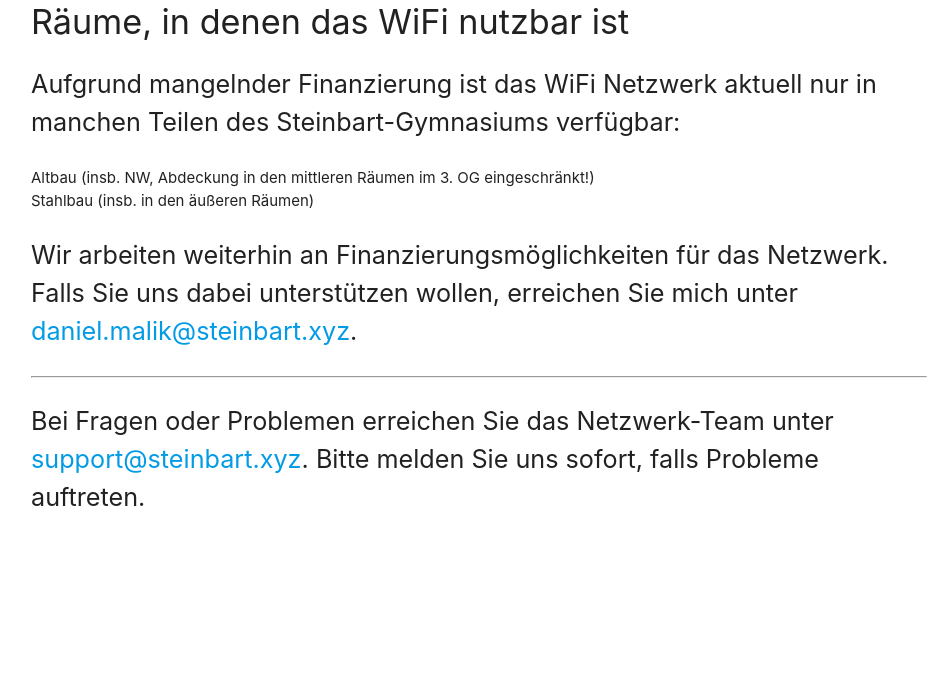
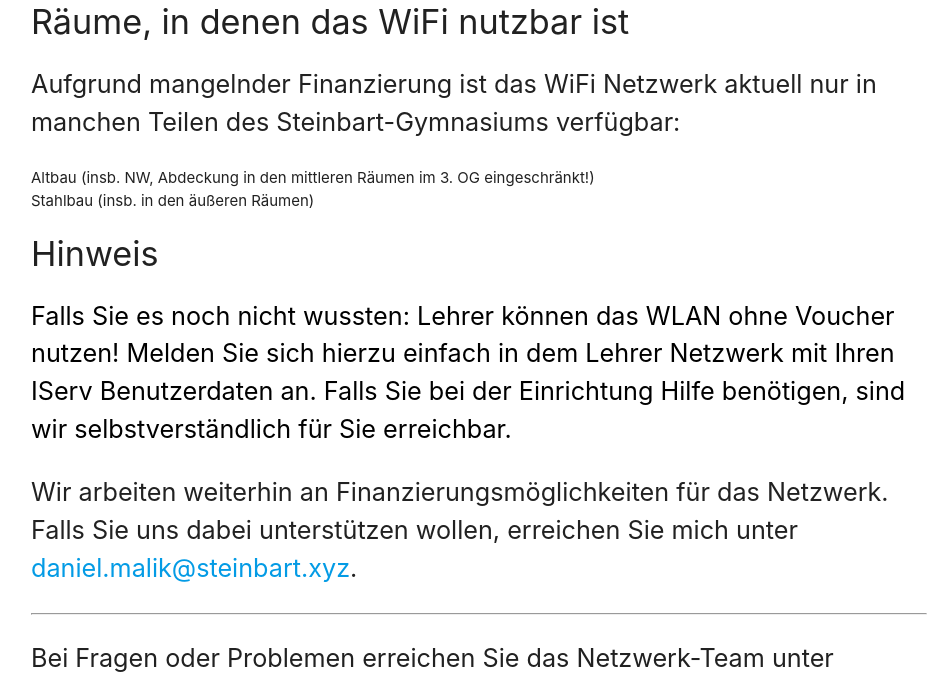
Before and after one commit to steinbart/voucherpi, a Python web app: template templates/voucher.html in a window 1280 px wide. Shown: the part 715-1397 px from the top of the page, without its empty margins (161-1096 px from the left). Before the commit the page ends 1221 px from the top, so only its background shows below. Run offline with Jinja, Linux system fonts and the light colour scheme; the template is opened without the code that fills it, so the values that code supplies are empty.

Commit message:
feat: update text

```diff
--- a/templates/voucher.html
+++ b/templates/voucher.html
@@ -53,6 +53,9 @@
             <li>Altbau (insb. NW, Abdeckung in den mittleren Räumen im 3. OG eingeschränkt!)</li>
             <li>Stahlbau (insb. in den äußeren Räumen)</li>
         </ul>
+        <h4>Hinweis</h4>
+        <p class="black-text flow-text">Falls Sie es noch nicht wussten: Lehrer können das WLAN ohne Voucher nutzen! Melden Sie sich hierzu einfach in dem Lehrer Netzwerk mit Ihren IServ Benutzerdaten an.
+        Falls Sie bei der Einrichtung Hilfe benötigen, sind wir selbstverständlich für Sie erreichbar.</p>
         <p class="flow-text">Wir arbeiten weiterhin an Finanzierungsmöglichkeiten für das Netzwerk. Falls Sie uns dabei unterstützen wollen, erreichen Sie mich unter <a href="mailto:daniel.malik@steinbart.xyz">daniel.malik@steinbart.xyz</a>.
         </p>
         <hr>
```
